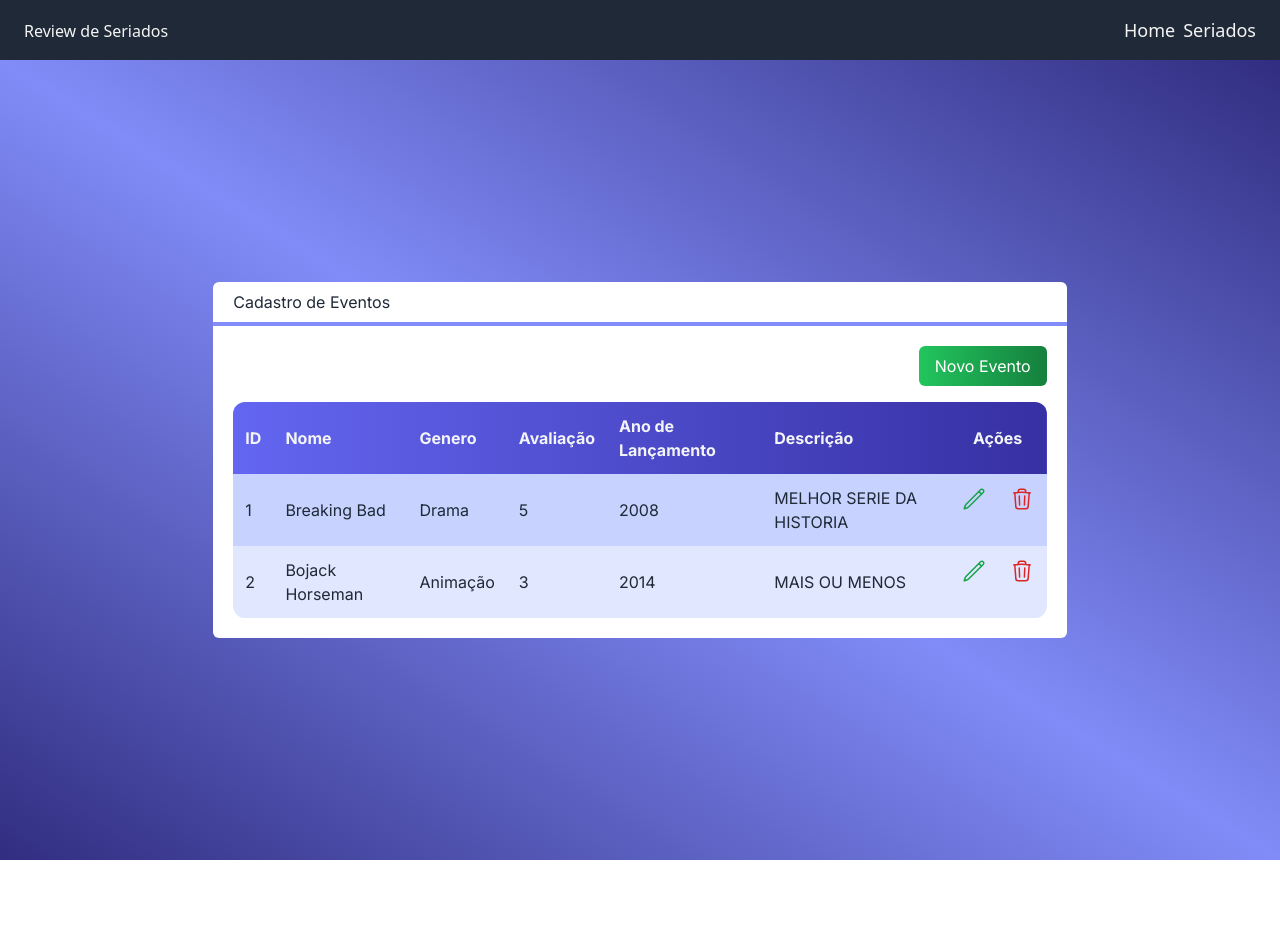
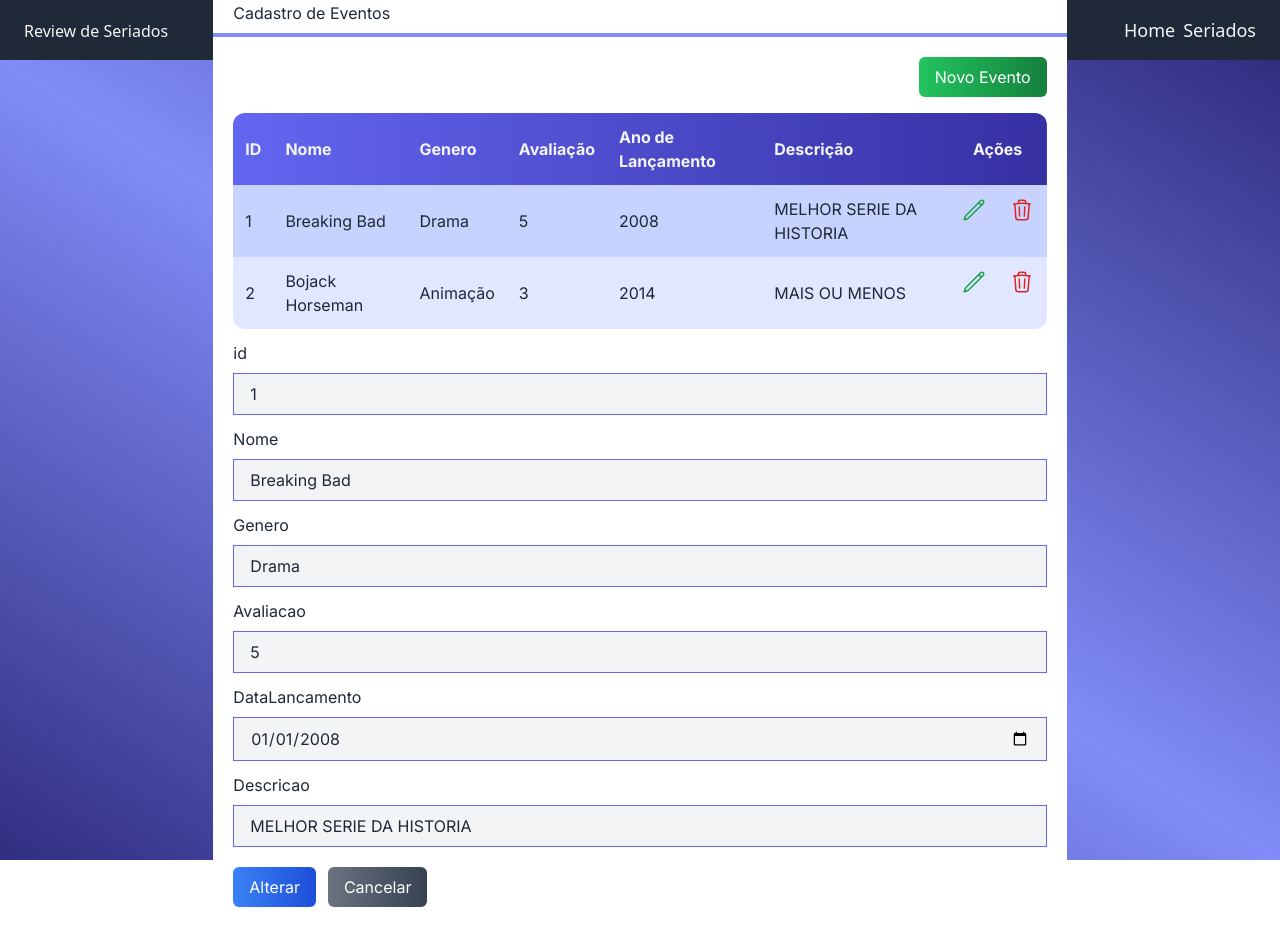
Before and after one commit to joaovargas2002/seriados-crud, a Next.js app: page /seriados in a window 1280 px wide. Before the commit the page ends 860 px from the top, so only its background shows below. Built offline with nearby package versions, Linux system fonts and the light colour scheme.

Commit message:
criando formulario

```diff
--- a/src/app/components/seriados/entrada.tsx
+++ b/src/app/components/seriados/entrada.tsx
@@ -0,0 +1,17 @@
+interface EntradaProps {
+    tipo?: 'text' | 'number' | 'date'
+    texto: string
+    valor: any
+    somenteLeitura?: boolean
+    onChange?: (valor: any) => void
+
+}
+
+export default function Entrada(props: EntradaProps) {
+        return ( <div className="flex flex-col mt-3"> < label className="mb-2">
+            {props.texto}</label>
+            <input type={props.tipo ?? 'text'} value={props.valor} readOnly={props.somenteLeitura}
+                onChange={e => props.onChange?.(e.target.value)} className={`
+            border border-indigo-500 rounded-1 g focus:outline-none bg-gray-100 px-4 py-2
+                ${props.somenteLeitura ? '' : 'focus:bg-white'} `}/>
+            </div> )}
--- a/src/app/components/seriados/formulario.tsx
+++ b/src/app/components/seriados/formulario.tsx
@@ -1,5 +1,38 @@
+import Seriado from "@/app/core/Seriado"
+import Entrada from "./entrada"
+import { useState } from "react";
+import { stringParaEntradaDeData } from "@/utils/converters";
+import Botao from "./botao";
+
 interface FormularioProps {
     seriado: Seriado
 }
 
-export default function
+export default function Formulario(props: FormularioProps) {
+    const id = props.seriado?.id
+    const [nome, setNome] = useState(props.seriado?.nome)
+    const [genero, setGenero] = useState(props.seriado?.genero)
+    const [avaliacao, setAvaliacao] = useState(props.seriado?.avaliacao)
+    const [dataLancamento, setdataLancamento] = useState(props.seriado?.dataLancamento)
+    const [descricao, setDescricao] = useState(props.seriado?.descricao)
+
+    return (
+        <div>
+            {id ? (<Entrada texto="id" valor={id} somenteLeitura></Entrada>) : false}
+            <Entrada texto="Nome" valor={nome} onChange={setNome}></Entrada>
+            <Entrada texto="Genero" valor={genero} onChange={setGenero}></Entrada>
+            <Entrada texto="Avaliacao" valor={avaliacao} onChange={setAvaliacao}></Entrada>
+            <Entrada texto="DataLancamento" tipo="date" valor={stringParaEntradaDeData (dataLancamento)}
+                onChange={setdataLancamento}></Entrada>
+            <Entrada texto="Descricao" valor={descricao} onChange={setDescricao}></Entrada>
+            <div className="flex-justify-end mt-5" >
+                <Botao className="mr-3" cor="bg-gradient-to-r from-blue-500 to-blue-700" >
+                    {id ? 'Alterar' : 'Salvar'}
+                </Botao>
+                <Botao cor="bg-gradient-to-r from-gray-500 to-gray-700">
+                    Cancelar
+                </Botao>
+            </div>
+        </div>
+    )
+}
--- a/src/app/seriados/page.tsx
+++ b/src/app/seriados/page.tsx
@@ -3,6 +3,7 @@ import Layout from "../components/seriados/layout";
 import Seriado from "../core/Seriado";
 import Tabela from "../components/seriados/tabela";
 import Botao from "../components/seriados/botao";
+import Formulario from "../components/seriados/formulario";
 
 function seriadoSelecionado(seriado: Seriado) {
     console.log(seriado.nome)
@@ -29,6 +30,7 @@ export default function Seriados() {
                 <Tabela seriados={seriados}
                     seriadoSelecionado={seriadoSelecionado}
                     seriadoExcluido={seriadoExcluido}></Tabela>
+                    <Formulario seriado={seriados[0]}></Formulario>
             </Layout>
         </div>
     )
--- /dev/null
+++ b/src/utils/converters.tsx
@@ -0,0 +1,6 @@
+export function stringParaEntradaDeData (data: string) {
+    if (data) {
+        return new Date(data).toISOString().split('T') [0]
+    }
+    return new Date().toISOString().split('T')[0]
+}
```
